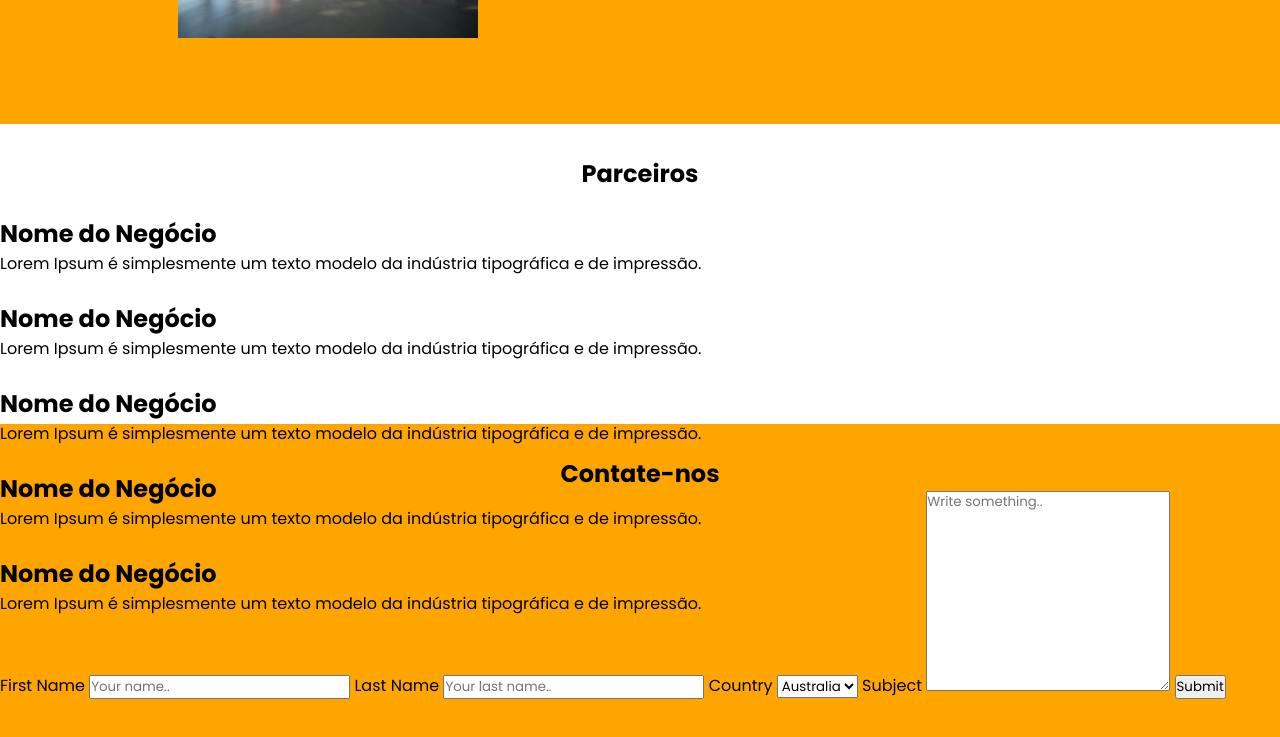
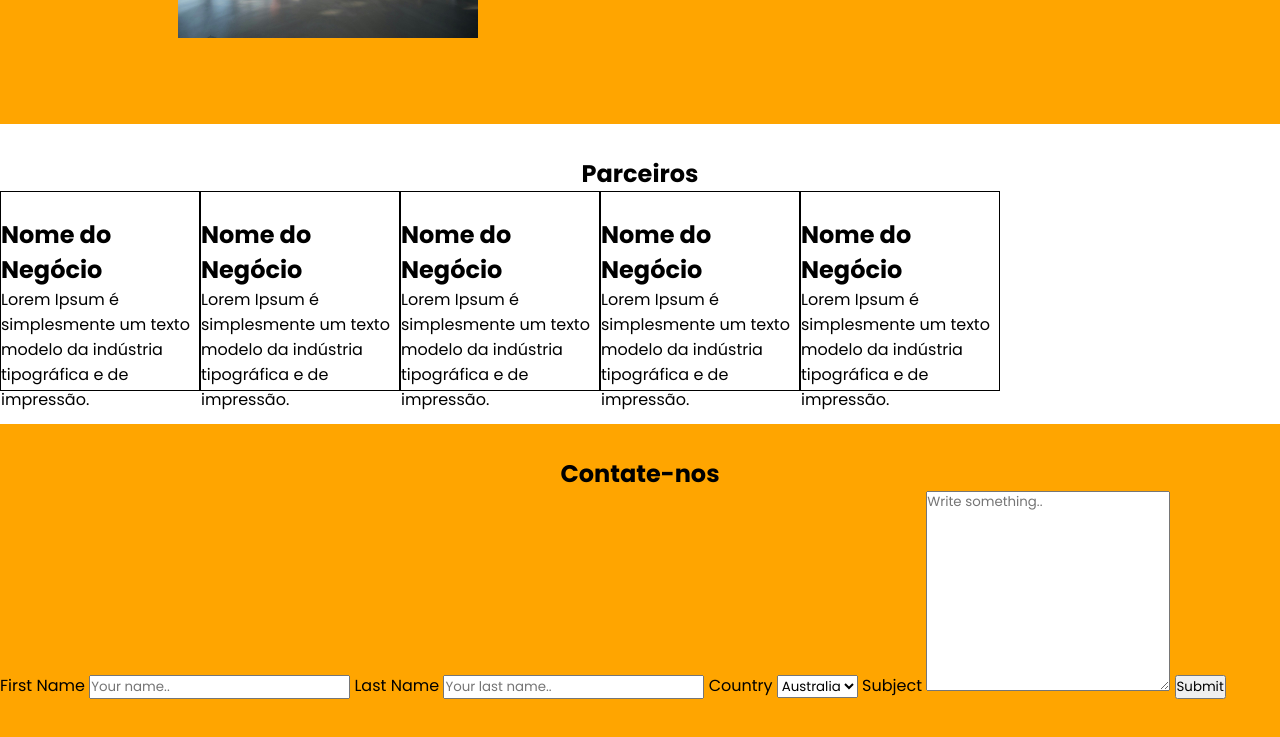
Before and after one commit to digos21/digos21.github.io, a website: page index.html in a window 1280 px wide. Shown: the part 3376-4113 px from the top of the page. Drawn offline with Linux system fonts and the light colour scheme.

Commit message:
Alterando css style parceiros

```diff
--- a/style.css
+++ b/style.css
@@ -302,6 +302,17 @@
     height: 300px;
     background: #ffffff;
 }
+
+.partners-container {
+    display: flex;
+    flex-wrap: wrap;
+}
+.partners-item {
+    width: 200px;
+    height: 200px;
+    border: 0.05rem solid #000;
+}
+
 .contact {
     height: 100vh;
     background: orange;
```
